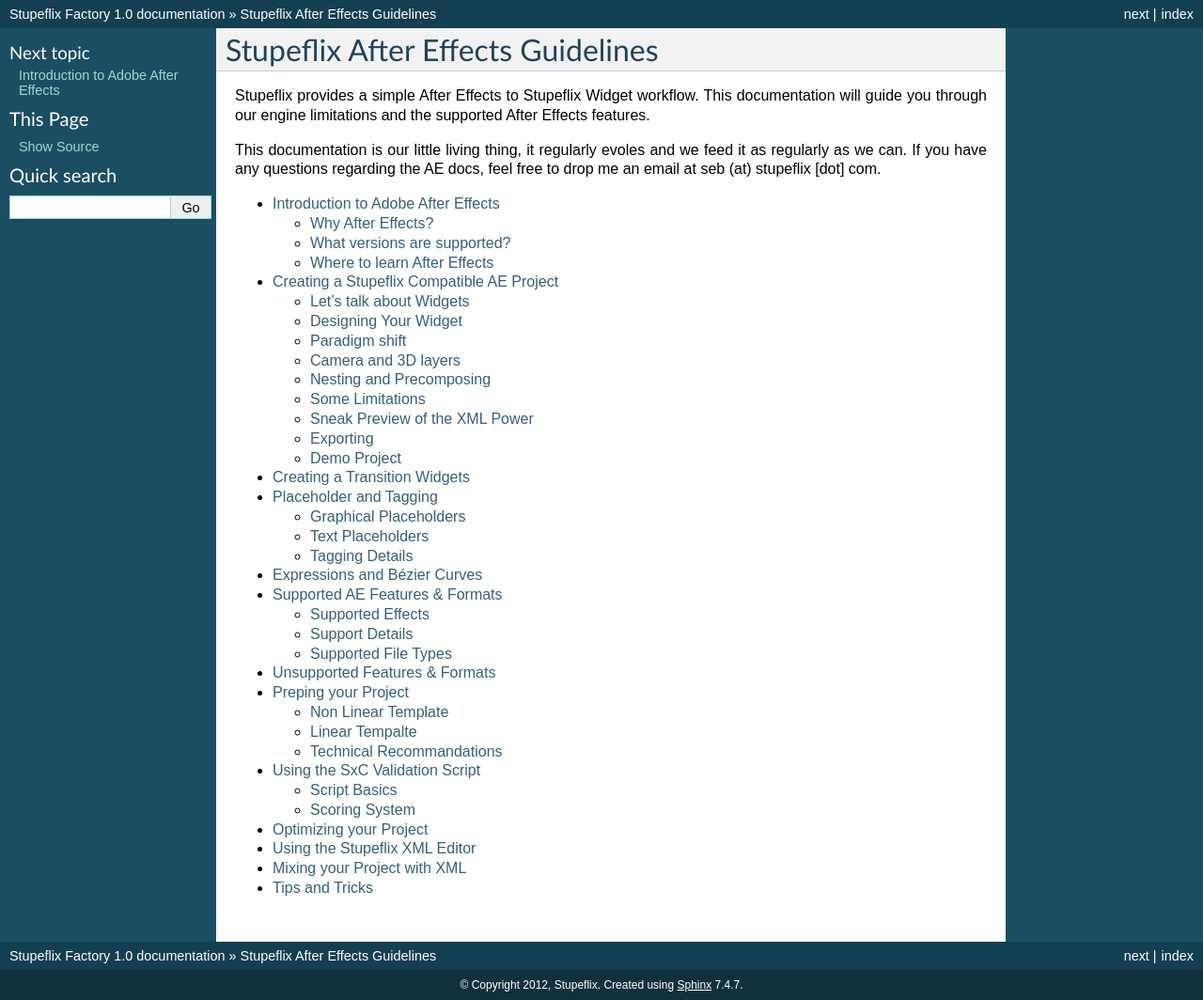
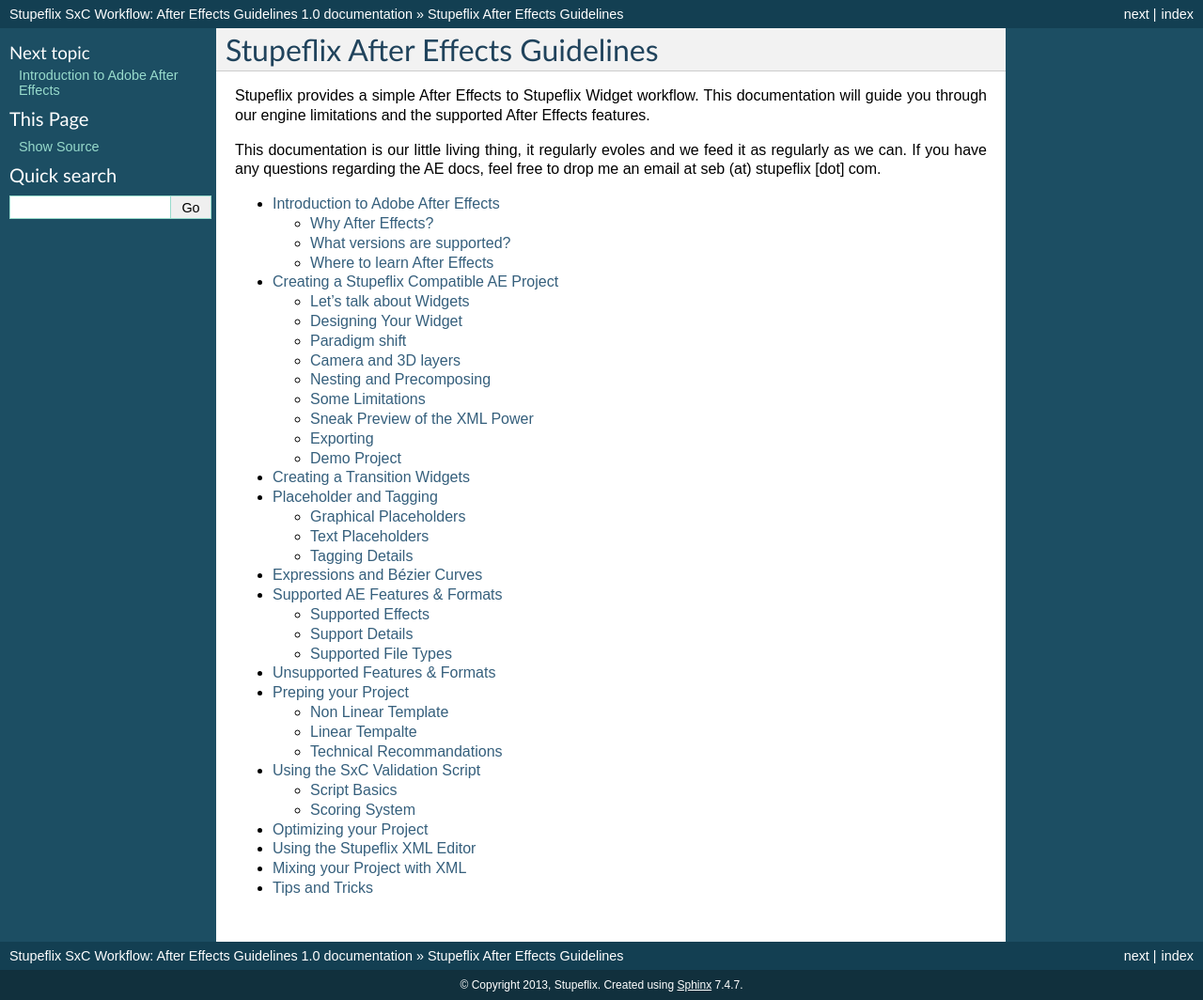
Before and after one commit to Stupeflix/stupeflix-ae-guidelines, a Sphinx documentation site: the page built from docs/index.rst, in a window 1280 px wide. Shown: the whole page at 94% size. Built offline with Sphinx 7.4.7, drawn with Linux system fonts in a browser that asks for light colours.

Commit message:
petit fix dans l'entête de la doc dans le conf.py

```diff
--- a/docs/conf.py
+++ b/docs/conf.py
@@ -40,8 +40,8 @@
 master_doc = 'index'
 
 # General information about the project.
-project = u'Stupeflix Factory'
-copyright = u'2012, Stupeflix'
+project = u'Stupeflix SxC Workflow: After Effects Guidelines'
+copyright = u'2013, Stupeflix'
 
 # The version info for the project you're documenting, acts as replacement for
 # |version| and |release|, also used in various other places throughout the
```
